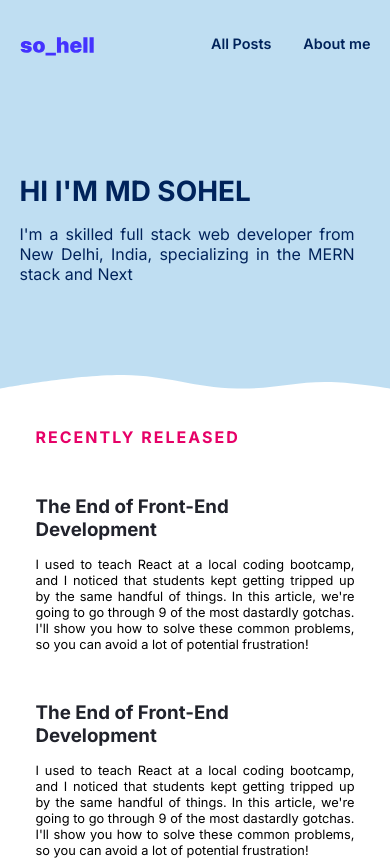
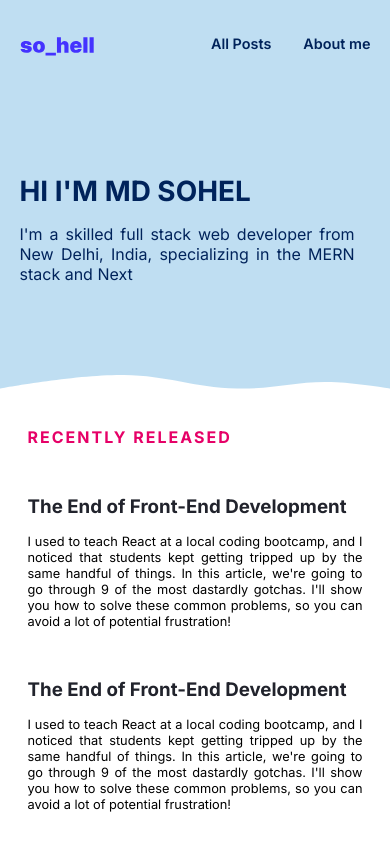
Before and after one commit to noobCode-69/personal-blogging, a Next.js app: page / in a window 390 px wide. Shown: the top 860 px of the page. Built offline with nearby package versions, Linux system fonts and the light colour scheme.

Commit message:
responsive

```diff
--- a/components/home/homeContent/homeContent.module.css
+++ b/components/home/homeContent/homeContent.module.css
@@ -89,7 +89,7 @@
   }
 
   .content {
-    padding: 2rem 1rem 5rem 1rem;
+    padding: 2rem 0.5rem 5rem 0.5rem;
 
   }
 }
```
